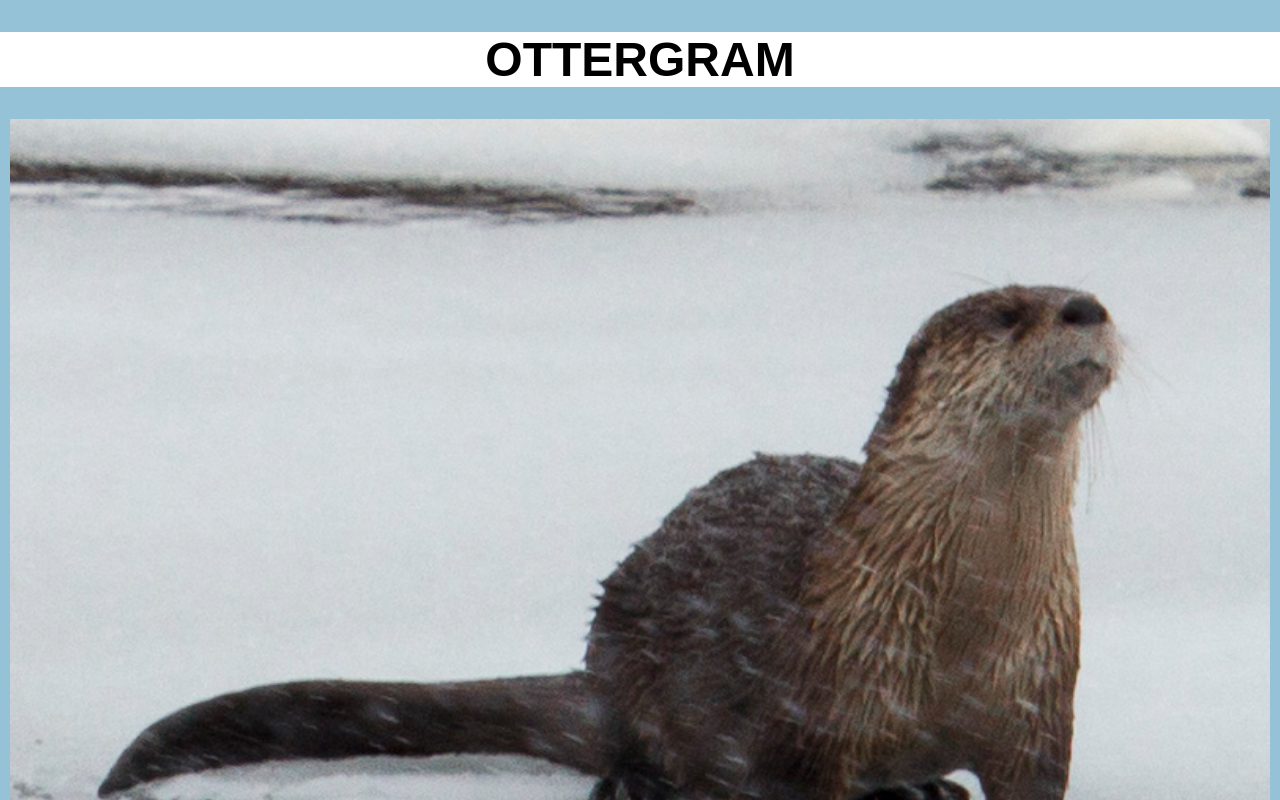
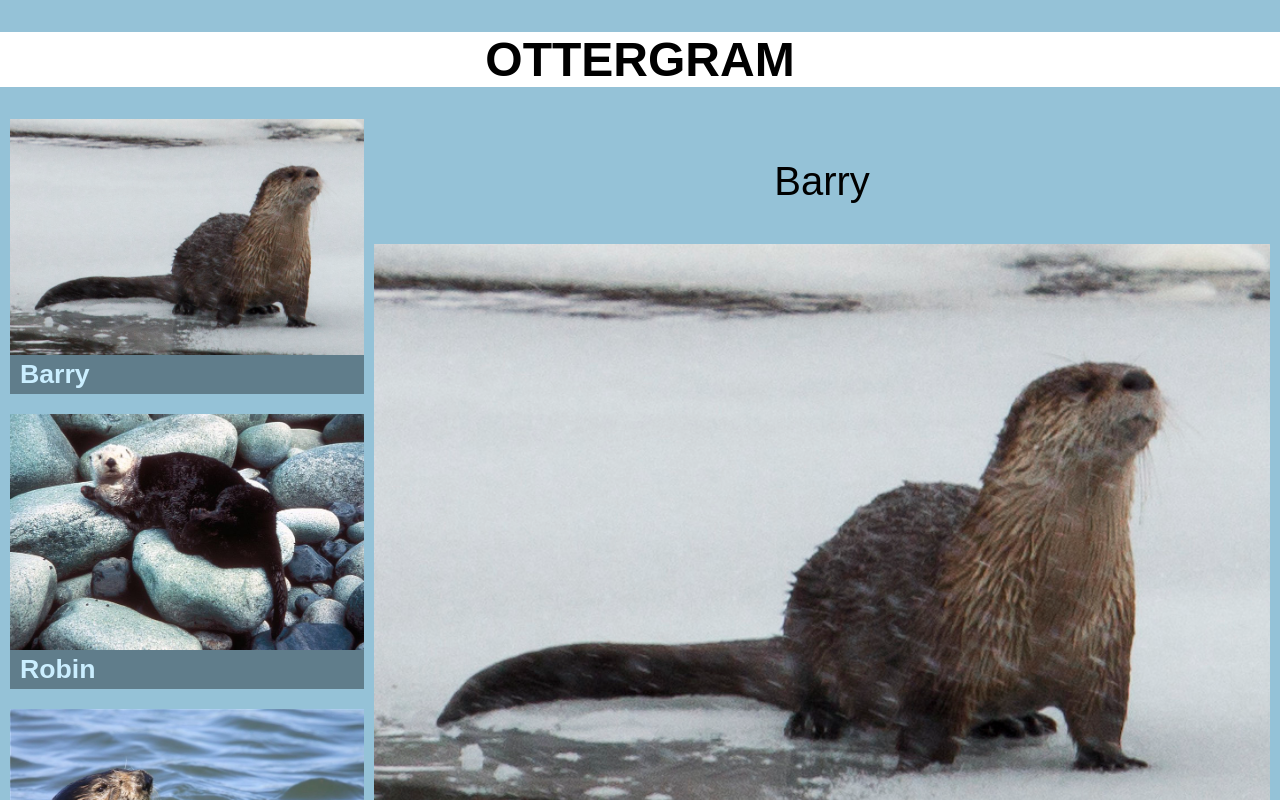
Before and after one commit to mbalandari/pr-ottergram, a React (Create React App) app: page / in a window 1280 px wide. Shown: the top 800 px of the page. Built offline with nearby package versions, Linux system fonts and the light colour scheme.

Commit message:
add SelectedItem component

```diff
--- a/src/App.js
+++ b/src/App.js
@@ -1,6 +1,7 @@
 import './App.css';
 import Header from './components/Header';
 import Post from './components/Post';
+import SelectedItem from './components/SelectedItem';
 import Barry from './otters/otter1.jpg';
 import Robin from './otters/otter2.jpg';
 import Maurice from './otters/otter3.jpg';
@@ -19,6 +20,7 @@ function App() {
   return (
     <div>
       <Header />
+      <div className="app-content">
         <ul className='post-list'>
           {ottersArray.map((post) => (
             <Post
@@ -28,6 +30,11 @@ function App() {
             />
           ))}
         </ul>
+        <SelectedItem
+          image={ottersArray[0].image}
+          name={ottersArray[0].name}
+        />
+      </div>
     </div>
   );
 }
--- /dev/null
+++ b/src/components/SelectedItem.js
@@ -0,0 +1,9 @@
+const SelectedItem = ({ image, name }) => {
+    return (
+        <div className="selected-item">
+            <p>{name}</p>
+            <img src={image} alt={name} />
+        </div>
+    )
+}
+export default SelectedItem
```
Lines whose indentation alone changed are shown as unchanged.
